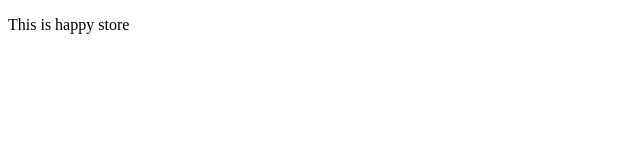
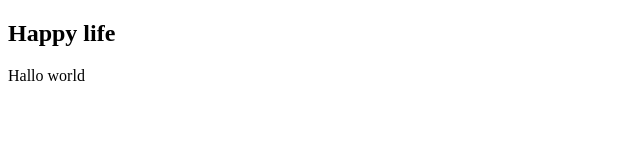
Before and after one commit to AbdullaAlHarun/happy_life, a plain HTML site: page index.html in a window 1280 px wide. Shown: the whole page, without its empty margins (0-640 px from the left). Drawn offline with Linux system fonts and the light colour scheme.

Commit message:
i add a paragraph

```diff
--- a/index.html
+++ b/index.html
@@ -6,6 +6,7 @@
     <title>Document</title>
 </head>
 <body>
-    <p>This is happy store</p>
+  <h2>Happy life</h2>
+  <p>Hallo world</p>
 </body>
 </html>
```
